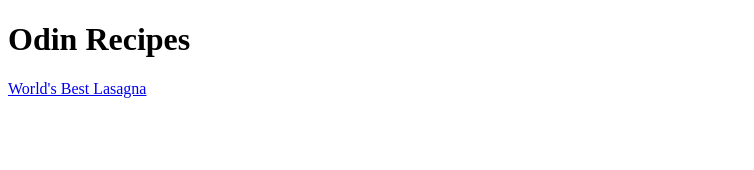
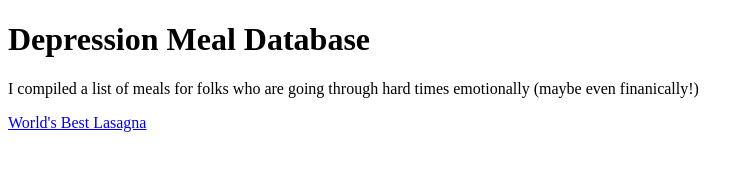
Before and after one commit to citrusdeer956/odin-recipes, a plain HTML site: page index.html in a window 1280 px wide. Shown: the whole page, without its empty margins (0-754 px from the left). Drawn offline with Linux system fonts and the light colour scheme.

Commit message:
Changed titled of project to Depression Meal Database

```diff
--- a/index.html
+++ b/index.html
@@ -4,7 +4,8 @@
         <meta charset="utf-8">
         <title>Recipes for the Soul</title>
         <body>
-            <h1>Odin Recipes</h1>
+            <h1>Depression Meal Database</h1>
+            <p>I compiled a list of meals for folks who are going through hard times emotionally (maybe even finanically!)</p>
             <a href="recipes/lasagna.html">World's Best Lasagna</a>
         </body>
     </head>
```
